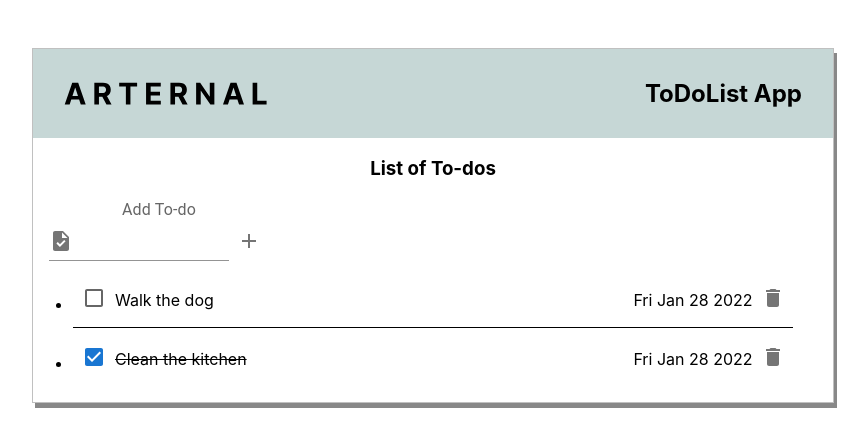
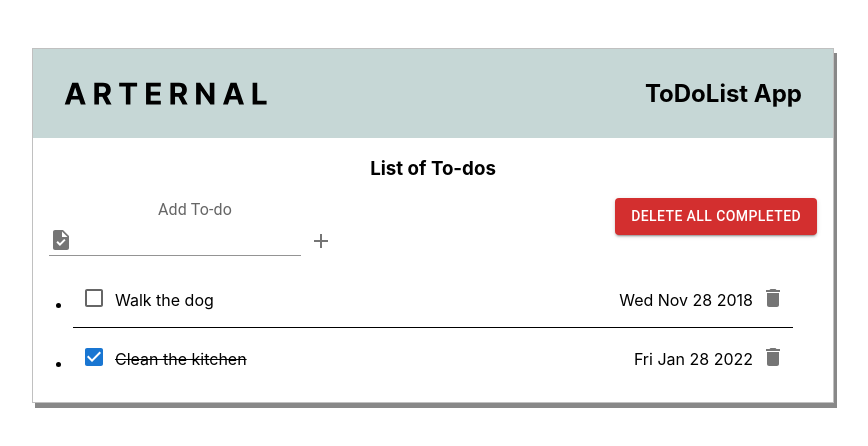
Before and after one commit to George47/arternal-take-home-George-Wang, a React (Create React App) app: page / in a window 1280 px wide. Shown: the top 446 px of the page, without its empty margins (207-1075 px from the left). Built offline with nearby package versions, Linux system fonts and the light colour scheme.

Commit message:
fix styling on descriptions

```diff
--- a/src/assets/css/TodoList.css
+++ b/src/assets/css/TodoList.css
@@ -42,10 +42,13 @@
     border-bottom: none;
 }
 
-.add-todos {
-    width: 220px;
+.modify-todos {
+    display: flex;
+    justify-content: space-between;
+    width: 100%;
     margin-top: 1rem;
-    padding-left: 1rem;
+    padding: 0 1rem;
+    box-sizing: border-box;
 }
 
 .completed-todos {
@@ -68,13 +71,9 @@
 
 .todos-description {
     padding-top:0.8rem;
-    width: 72%;
+    flex-grow: 1;
 }
 
 .todo-created {
     padding-top:0.8rem;
 }
-
-.add-todos-input {
-    display: flex;
-}
--- a/src/components/TodoList.js
+++ b/src/components/TodoList.js
@@ -5,6 +5,7 @@ import '../assets/css/TodoList.css';
 import Logo from '../assets/images/Arternal.svg';
 
 // MUI component imports
+import Button from '@mui/material/Button';
 import Checkbox from '@mui/material/Checkbox';
 import IconButton from '@mui/material/IconButton';
 import Tooltip from '@mui/material/Tooltip';
@@ -30,7 +31,7 @@ class TodoList extends React.Component {
                 {
                     description: 'Walk the dog',
                     completed: false,
-                    created: 1643387302843,
+                    created: 1543387302243,
                 }, {
                     description: 'Clean the kitchen',
                     completed: true,
@@ -63,10 +64,12 @@ class TodoList extends React.Component {
         }
 
         let newlist = this.state.todos;
-        newlist.push(listinfo);
 
         this.setState({
-            todos: newlist
+            todos: [
+                listinfo,
+                ...newlist,
+            ]
         });
 
         // reset input
@@ -78,7 +81,7 @@ class TodoList extends React.Component {
 
     // toggle completed
     toggleCompletion = (index) => {
-        let data = this.state.todos;
+        const data = this.state.todos;
 
         // toggle
         data[index].completed = !data[index].completed;
@@ -90,7 +93,7 @@ class TodoList extends React.Component {
 
     // delete to-do list item
     deleteItem = (index) => {
-        let data = this.state.todos;
+        const data = this.state.todos;
 
         // remove todo item
         data.splice(index, 1);
@@ -98,6 +101,19 @@ class TodoList extends React.Component {
         this.setState({
             todos: data
         });
+    }
+
+    // clear all completed to-dos
+    clearCompletedItems = () => {
+        const data = this.state.todos;
+
+        const filtered = data.filter((el) => {
+            return !el.completed;
+        })
+
+        this.setState({
+            todos: filtered
+        })
     }
 
     render() {
@@ -110,11 +126,11 @@ class TodoList extends React.Component {
                 </div>
                 {/* to-do list content */}
                 <h3>List of To-dos</h3>
-                <div className='add-todos'>
-                    <InputLabel htmlFor='input-with-icon-adornment'>
-                        Add To-do
-                    </InputLabel>
+                <div className='modify-todos'>
                     <div className="add-todos-input">
+                        <InputLabel htmlFor='input-with-icon-adornment'>
+                            Add To-do
+                        </InputLabel>
                         <Input
                             id='input-with-icon-adornment'
                             onKeyPress={this.detectEnterKey}
@@ -129,6 +145,9 @@ class TodoList extends React.Component {
                         <IconButton onClick={this.createNewTodo}>
                             <AddIcon />
                         </ IconButton>
+                    </div>
+                    <div className="clear-all-completed">
+                        <Button variant="contained" color="error" onClick={this.clearCompletedItems}>Delete All Completed</Button>
                     </div>
                 </div>
                 <ul className='todo-list'>
```
